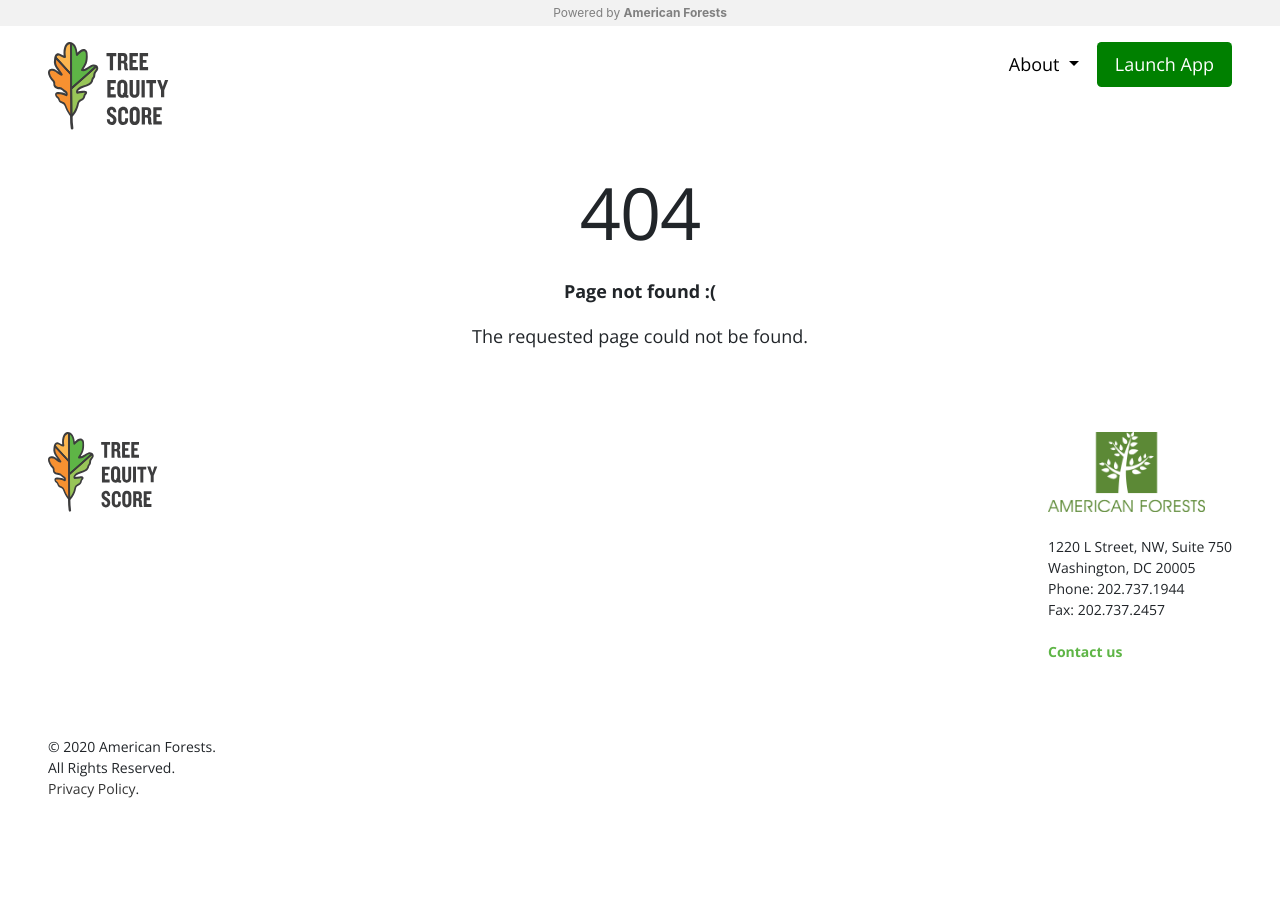
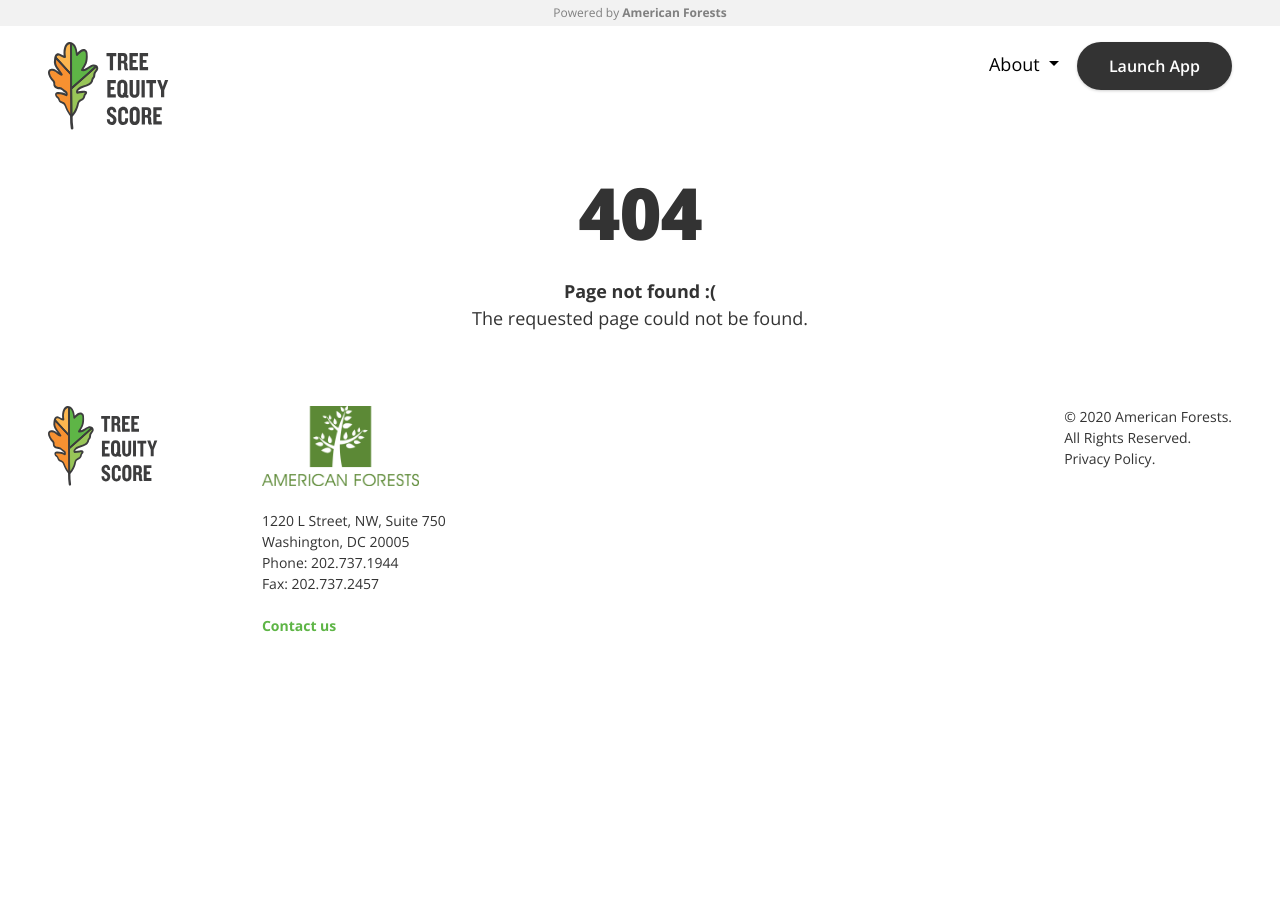
Before and after one commit to American-Forests/TESA-StaticPages, a Jekyll site: the page built from 404.html, in a window 1280 px wide. Built offline with Jekyll 4.4.1, drawn with Linux system fonts in a browser that asks for light colours.

Commit message:
fixed styling problem

```diff
--- a/_includes/head.html
+++ b/_includes/head.html
@@ -2,15 +2,16 @@
   <title>Tree Equity Score Analyzer</title>
   <meta charset="utf-8">
   <meta name="viewport" content="width=device-width,initial-scale=1,maximum-scale=1,user-scalable=no">
-  <link href="https://fonts.googleapis.com/css2?family=Open+Sans:wght@400;600;700;800&display=swap" rel="stylesheet">
-  <link rel="stylesheet" href="{{ site.baseurl}}/css/main.css">
   <!-- CSS -->
   <link rel="stylesheet" href="https://cdn.jsdelivr.net/npm/bootstrap@4.5.3/dist/css/bootstrap.min.css" integrity="sha384-TX8t27EcRE3e/ihU7zmQxVncDAy5uIKz4rEkgIXeMed4M0jlfIDPvg6uqKI2xXr2" crossorigin="anonymous">
 
   <!-- jQuery and JS bundle w/ Popper.js -->
   <script src="https://code.jquery.com/jquery-3.5.1.slim.min.js" integrity="sha384-DfXdz2htPH0lsSSs5nCTpuj/zy4C+OGpamoFVy38MVBnE+IbbVYUew+OrCXaRkfj" crossorigin="anonymous"></script>
   <script src="https://cdn.jsdelivr.net/npm/bootstrap@4.5.3/dist/js/bootstrap.bundle.min.js" integrity="sha384-ho+j7jyWK8fNQe+A12Hb8AhRq26LrZ/JpcUGGOn+Y7RsweNrtN/tE3MoK7ZeZDyx" crossorigin="anonymous"></script>
-</head>
+
+  <link href="https://fonts.googleapis.com/css2?family=Open+Sans:wght@400;600;700;800&display=swap" rel="stylesheet">
+  <link rel="stylesheet" href="{{ site.baseurl}}/css/main.css">
+
   <link rel="apple-touch-icon" sizes="180x180" href="/apple-touch-icon.png">
   <link rel="icon" type="image/png" sizes="32x32" href="/favicon-32x32.png">
   <link rel="icon" type="image/png" sizes="16x16" href="/favicon-16x16.png">
--- a/_includes/header-home.html
+++ b/_includes/header-home.html
@@ -19,11 +19,7 @@
                     <a class="dropdown-item" href="/FAQ">FAQ</a>
                 </div>
             </li>
-            <ul class="nav nav-pills">
-                <li class="nav-item">
-                    <a class="nav-link active" style="background-color: green" href="#">Launch App</a>
-                </li>
-            </ul>
+            <a href="https://rhodeisland.treeequityscore.org/" target="_blank" class="btn btn-dark">Launch App</a>
        </ul>
     </div>
     <div>
--- a/index.html
+++ b/index.html
@@ -77,7 +77,7 @@
                 <p class="small description">Employment</p>
             </div>
         </div>
-        <p>These metrics are combined into a single score between 0 and 100. A score of 100 means that a neighborhood has achieved Tree Equity. To learn more, visit our <a href="" class="green1">methodology page &#x279D;</a></p>
+        <p>These metrics are combined into a single score between 0 and 100. A score of 100 means that a neighborhood has achieved Tree Equity. To learn more, visit our <a href="/methodology/" class="green1">methodology page &#x279D;</a></p>
     </section>
 
     <section class="pilot-locations">
@@ -87,7 +87,7 @@
             <div class="column">
                 <img src="{{site.baseurl}}/static/media/location.png" width="270">
                 <p class="location">Rhode Island</p>
-                <a href="https://tesa.maptian.com/" target="_blank" class="btn btn-green">Explore</a>
+                <a href="https://americanforests.maps.arcgis.com/apps/webappviewer/index.html?id=0c11e0633d354d45bcafb72bc077040e&extent=-13918545.6227%2C2656930.9351%2C-7338846.228%2C6526479.055%2C102100" target="_blank" class="btn btn-green">Explore</a>
             </div>
             <div class="column">
                 <img src="{{site.baseurl}}/static/media/location.png" width="270">
```
